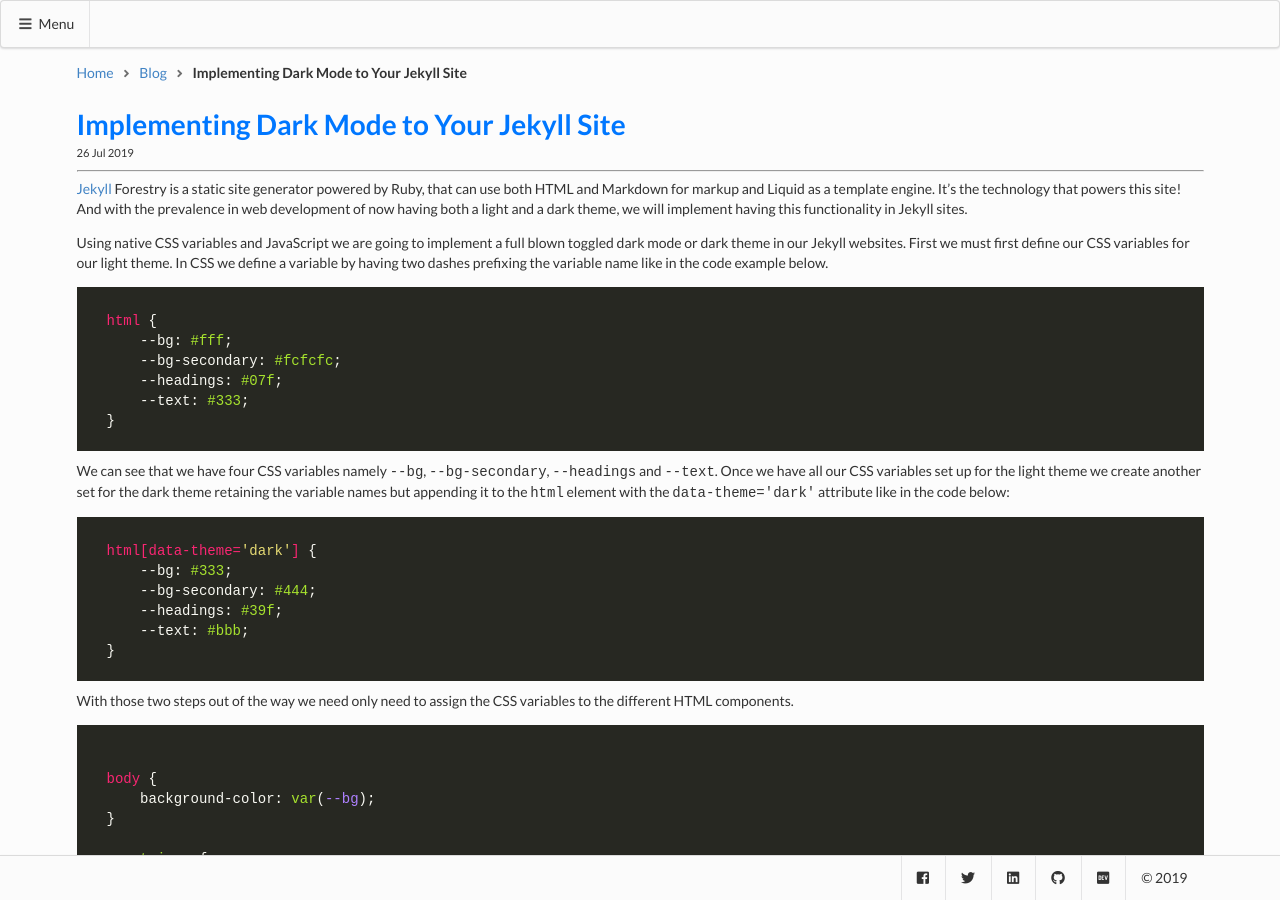
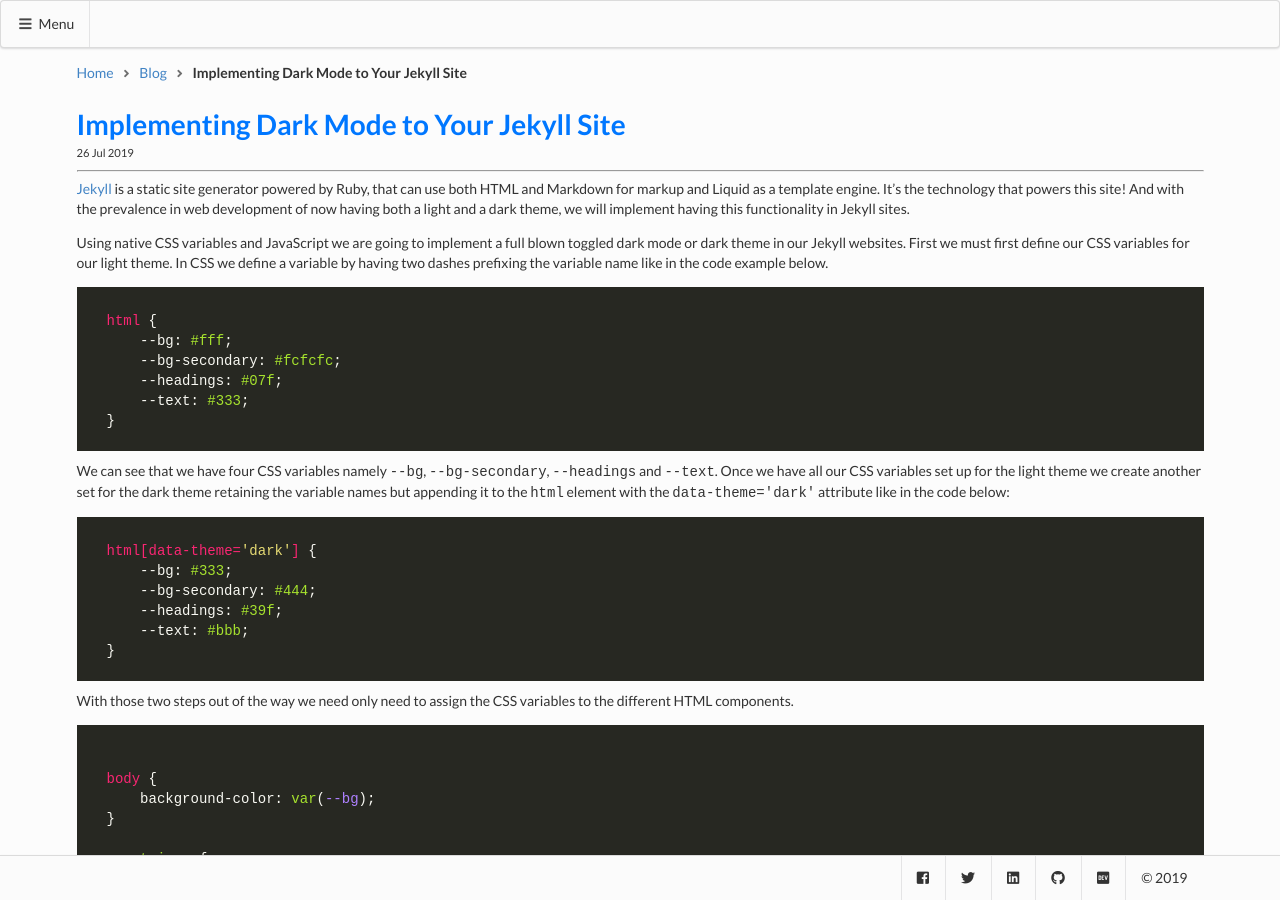
Before and after one commit to tripeersyou/francisoliverdev, a Jekyll site: the page built from _posts/2019-07-27-dark-mode-in-jekyll.md, in a window 1280 px wide and 900 px high. Built offline with Jekyll 4.4.1, drawn with Linux system fonts in a browser that asks for light colours; nearby versions of some CDN libraries; comment, search, counter and statistics services are not loaded.

Commit message:
Update from Forestry.io foavancena@gmail.com updated _posts/2019-07-27-dark-mode-in-jekyll.md

```diff
--- a/_posts/2019-07-27-dark-mode-in-jekyll.md
+++ b/_posts/2019-07-27-dark-mode-in-jekyll.md
@@ -7,7 +7,7 @@ tags: jekyll, ruby, css, javascript
 cover_image:
 
 ---
-<a href="https://jekyllrb.com" target="_blank">Jekyll</a>  Forestry is a static site generator powered by Ruby, that can use both HTML and Markdown for markup and Liquid as a template engine. It's the technology that powers this site! And with the prevalence in web development of now having both a light and a dark theme, we will implement having this functionality in Jekyll sites.
+<a href="https://jekyllrb.com" target="_blank">Jekyll</a> is a static site generator powered by Ruby, that can use both HTML and Markdown for markup and Liquid as a template engine. It's the technology that powers this site! And with the prevalence in web development of now having both a light and a dark theme, we will implement having this functionality in Jekyll sites.
 
 Using native CSS variables and JavaScript we are going to implement a full blown toggled dark mode or dark theme in our Jekyll websites. First we must first define our CSS variables for our light theme. In CSS we define a variable by having two dashes prefixing the variable name like in the code example below.
 
```
